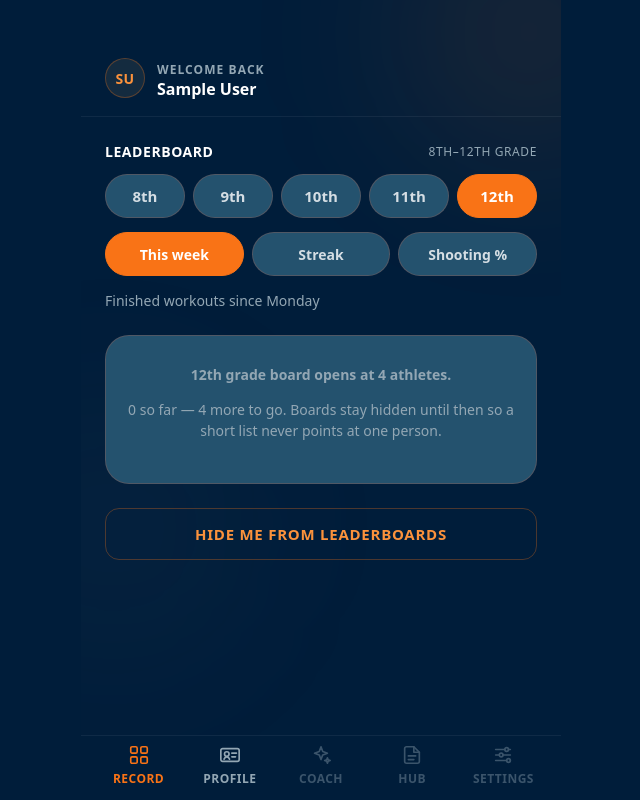
After one commit to Kaiden-King/ascendiq, a Django app: page /leaderboard/ in a window 1280 px wide. The commit adds this page. Shown: the whole page, without its empty margins (319-959 px from the left). Run offline with Django 5.2, Linux system fonts and the light colour scheme; a user stored in the database is signed in; tables that the repository leaves empty hold one stand-in row (values such as "Sample post").

Commit message:
Leaderboards by grade, 8th-12th, opt-in
- One board per grade (8th-12th, from class year; younger never appear),
  ranked by workouts this week, current streak, or 30-day shooting %
  (50+ shots to qualify)
- Opt-in only (Athlete.on_leaderboard, default off), shown as first name
  and last initial with initials badge; no school, no photo
- A board stays hidden until 4 athletes in that grade have opted in
- One query per stat for the whole board
- Switch on/off from the profile or the board; dashboard card
- stats.py: grade_for, grad_year_for, streak, short_name
- seed_test_users: all Class of 2027 and opted in, distinct records,
  --refresh rebuilds their workouts around today; never touches a
  non-@example.com account
- 13 new tests (46 total)

Co-Authored-By: Claude Opus 5.5 <noreply@anthropic.com>

```diff
--- a/athletes/models.py
+++ b/athletes/models.py
@@ -18,6 +18,7 @@ class Athlete(models.Model):
     wingspan_in = models.IntegerField(null=True, blank=True)
     gpa = models.DecimalField(max_digits=3, decimal_places=2, null=True, blank=True)
     is_public = models.BooleanField(default=False)  # opt in, never out
+    on_leaderboard = models.BooleanField(default=False)  # opt in: "Kaiden K." shown to others in the same grade
     created_at = models.DateTimeField(auto_now_add=True)
 
     def __str__(self):
--- a/athletes/urls.py
+++ b/athletes/urls.py
@@ -9,6 +9,8 @@ urlpatterns = [
     path("logout/", auth_views.LogoutView.as_view(), name="logout"),
     path("dashboard/", views.dashboard, name="dashboard"),
     path("history/", views.history, name="history"),
+    path("leaderboard/", views.leaderboard, name="leaderboard"),
+    path("leaderboard/toggle/", views.leaderboard_toggle, name="leaderboard_toggle"),
     path("profile/", views.profile, name="profile"),
     path("profile/edit/", views.profile_edit, name="profile_edit"),
     path("profile/highlights/add/", views.highlight_add, name="highlight_add"),
--- a/athletes/views.py
+++ b/athletes/views.py
@@ -1,8 +1,10 @@
+import datetime
+
 from django.contrib.auth import login
 from django.contrib.auth.decorators import login_required
 from django.core.paginator import Paginator
 from django.db import transaction
-from django.db.models import F, Q, Sum
+from django.db.models import Count, F, Q, Sum
 from django.http import HttpResponse, HttpResponseBadRequest
 from django.shortcuts import get_object_or_404, redirect, render
 from django.template.loader import render_to_string
@@ -12,7 +14,10 @@ from django.views.decorators.http import require_POST
 
 from .forms import POSITIONS, HighlightForm, ProfileForm, SignupForm
 from .models import Athlete, Highlight, Workout, WorkoutSet
-from .stats import minutes_between, pct_change, shooting_pct, shooting_totals
+from .stats import (
+    LEADERBOARD_GRADES, grad_year_for, grade_for, minutes_between, pct_change,
+    shooting_pct, shooting_totals, short_name, streak, week_start,
+)
 from .workout_templates import GUARD_60, GUARD_60_FOCUS, create_todays_workout, todays_workout
 
 
@@ -354,6 +359,7 @@ def profile_context(athlete, highlight_form):
         "season_pct": shooting_pct(finished["made"] or 0, finished["attempted"]),
         "highlight_form": highlight_form,
         "can_add_highlight": len(highlights) < MAX_HIGHLIGHTS,
+        "my_short_name": short_name(athlete.full_name),
     }
 
 
@@ -407,3 +413,124 @@ def highlight_delete(request, highlight_id):
     highlight = get_object_or_404(Highlight, id=highlight_id, athlete__user=request.user)
     highlight.delete()
     return redirect("profile")
+
+
+# --- Leaderboards -----------------------------------------------------------
+
+LEADERBOARD_MIN_ATHLETES = 4  # fewer than this and a board would point at specific kids
+# key: (chip label, what the board is ranking — shown under the chips)
+LEADERBOARD_STATS = {
+    "workouts": ("This week", "Finished workouts since Monday"),
+    "streak": ("Streak", "Days in a row with a finished workout"),
+    "shooting": ("Shooting %", "Last 30 days · 50+ shots to rank"),
+}
+SHOOTING_MIN_ATTEMPTS = 50  # so one 5-for-5 day can't top the board
+
+
+def leaderboard_rows(grade, stat, today):
+    """Ranked rows for one grade and one stat. Only opted-in athletes, 8th grade and up.
+
+    Each row holds only what the board shows: a short name, initials, the number,
+    and the athlete id (to highlight "you"). No school, no full name, no photo.
+    """
+    athletes = list(
+        Athlete.objects.filter(on_leaderboard=True, grad_year=grad_year_for(grade, today))
+    )
+    if not athletes:
+        return []
+
+    week_from = week_start(today)
+    month_from = today - datetime.timedelta(days=29)
+    finished = Workout.objects.filter(athlete__in=athletes, status="completed")
+
+    # One query per stat for the whole board, not one per athlete.
+    workouts_this_week = dict(
+        finished.filter(date__gte=week_from).values("athlete").annotate(n=Count("id")).values_list("athlete", "n")
+    )
+    shots = {
+        row["athlete"]: (row["made"] or 0, row["attempted"] or 0)
+        for row in finished.filter(date__gte=month_from).values("athlete").annotate(
+            made=Sum("workoutset__made"), attempted=Sum("workoutset__attempted")
+        )
+    }
+    recent_dates = {}
+    for athlete_id, day in finished.filter(date__gte=today - datetime.timedelta(days=366)).values_list("athlete", "date"):
+        recent_dates.setdefault(athlete_id, []).append(day)
+
+    rows = []
+    for athlete in athletes:
+        made, attempted = shots.get(athlete.id, (0, 0))
+        if stat == "workouts":
+            value = workouts_this_week.get(athlete.id, 0)
+            label = f"{value} workout{'s' if value != 1 else ''}"
+        elif stat == "streak":
+            value = streak(recent_dates.get(athlete.id, []), today)
+            label = f"{value} day{'s' if value != 1 else ''}"
+        else:  # shooting
+            if attempted < SHOOTING_MIN_ATTEMPTS:
+                continue  # not enough shots to rank fairly
+            value = shooting_pct(made, attempted)
+            label = f"{value}% · {made}/{attempted}"
+        rows.append({
+            "athlete_id": athlete.id,
+            "name": short_name(athlete.full_name),
+            "initials": athlete.initials,
+            "value": value,
+            "label": label,
+        })
+
+    rows.sort(key=lambda row: (-row["value"], row["name"]))
+    for position, row in enumerate(rows, start=1):
+        row["rank"] = position
+    return rows
+
+
+@login_required
+def leaderboard(request):
+    athlete = get_object_or_404(Athlete, user=request.user)
+    today = timezone.localdate()
+    my_grade = grade_for(athlete.grad_year, today)
+
+    try:
+        grade = int(request.GET.get("grade", my_grade or 12))
+    except ValueError:
+        grade = 12
+    if grade not in LEADERBOARD_GRADES:
+        grade = 12
+    stat = request.GET.get("stat", "workouts")
+    if stat not in LEADERBOARD_STATS:
+        stat = "workouts"
+
+    opted_in = Athlete.objects.filter(on_leaderboard=True, grad_year=grad_year_for(grade, today)).count()
+    is_open = opted_in >= LEADERBOARD_MIN_ATHLETES
+    rows = leaderboard_rows(grade, stat, today) if is_open else []
+
+    return render(request, "leaderboard.html", {
+        "athlete": athlete,
+        "active_tab": "record",
+        "grades": LEADERBOARD_GRADES,
+        "grade": grade,
+        "stats": LEADERBOARD_STATS,
+        "stat": stat,
+        "stat_note": LEADERBOARD_STATS[stat][1],
+        "rows": rows,
+        "is_open": is_open,
+        "opted_in": opted_in,
+        "needed": LEADERBOARD_MIN_ATHLETES - opted_in,
+        "my_grade": my_grade,
+        "my_short_name": short_name(athlete.full_name),
+        "shooting_min": SHOOTING_MIN_ATTEMPTS,
+    })
+
+
+@login_required
+@require_POST
+def leaderboard_toggle(request):
+    """Switch "Show me on leaderboards" on or off. Only ever your own."""
+    athlete = get_object_or_404(Athlete, user=request.user)
+    athlete.on_leaderboard = request.POST.get("on") == "1"
+    athlete.save(update_fields=["on_leaderboard"])
+    # Go back to whichever page the switch was on.
+    if request.POST.get("next") == "leaderboard":
+        return redirect("leaderboard")
+    return redirect("profile")
--- a/static/css/ascendiq.css
+++ b/static/css/ascendiq.css
@@ -662,3 +662,32 @@ a.btn-primary { display: flex; align-items: center; justify-content: center; }
   font: inherit; font-size: 16px; color: var(--text);
   background: var(--well); border: 1px solid var(--card-line); border-radius: var(--r-sm);
 }
+
+/* ===================== leaderboard ===================== */
+.chips { display: flex; gap: 8px; overflow-x: auto; scrollbar-width: none; padding-bottom: 2px; }
+.chips::-webkit-scrollbar { display: none; }
+.chip {
+  flex-shrink: 0; display: inline-flex; align-items: center;
+  min-height: 44px; padding: 0 16px; border-radius: 999px;
+  background: var(--card); border: 1px solid var(--card-line);
+  color: var(--body); font-size: 15px; font-weight: 700;
+}
+.chip[aria-current="page"] { background: var(--orange); border-color: var(--orange); color: var(--text); }
+.chips--stat .chip { font-size: 14px; }
+
+.board { margin: 0; padding: 0; list-style: none; }
+.board .board__row { min-height: 60px; }
+.board .board__rank { width: 20px; font-size: 16px; }
+.board .board__av {
+  width: 36px; height: 36px; display: grid; place-items: center;
+  color: var(--muted); font-size: 13px; font-weight: 700;
+}
+.board .board__nm { font-size: 16px; }
+.board .board__stat b { font-size: 15px; color: var(--text); }
+.board .board__row--you .board__av { color: var(--orange-lt); }
+.board .board__row--you .board__stat b { color: var(--orange-lt); }
+.empty p + p { margin-top: 6px; }
+.lb-optin b { color: var(--text); }
+/* leaderboard chips: fill the row evenly instead of scrolling off the edge */
+.chips .chip { flex: 1; justify-content: center; padding: 0 8px; }
+.lb-stat-note { margin: 0; font-size: 14px; color: var(--muted); }
--- /dev/null
+++ b/templates/leaderboard.html
@@ -0,0 +1,78 @@
+{% extends "base.html" %}
+
+{% block title %}Leaderboard · AscendIQ{% endblock %}
+
+{% block content %}
+  <div class="sect">
+    <div class="sect__hd">
+      <h2>Leaderboard</h2>
+      <span class="sect__note">8th–12th grade</span>
+    </div>
+
+    {# Grade boards: one per grade, 8th to 12th #}
+    <nav class="chips" aria-label="Grade">
+      {% for g in grades %}
+        <a class="chip" href="?grade={{ g }}&stat={{ stat }}" {% if g == grade %}aria-current="page"{% endif %}>{{ g }}th</a>
+      {% endfor %}
+    </nav>
+
+    {# Which stat the board ranks by #}
+    <nav class="chips chips--stat" aria-label="Rank by">
+      {% for key, names in stats.items %}
+        <a class="chip" href="?grade={{ grade }}&stat={{ key }}" {% if key == stat %}aria-current="page"{% endif %}>{{ names.0 }}</a>
+      {% endfor %}
+    </nav>
+    <p class="lb-stat-note">{{ stat_note }}</p>
+  </div>
+
+  {% if not athlete.on_leaderboard %}
+    <form class="card card--pad lb-optin" method="post" action="{% url 'leaderboard_toggle' %}">
+      {% csrf_token %}
+      <input type="hidden" name="on" value="1">
+      <input type="hidden" name="next" value="leaderboard">
+      <p class="today__sub">You're not on the leaderboards. Others in your grade would see you as
+        <b>{{ my_short_name }}</b>, with your numbers. No school, no photo.</p>
+      {% if my_grade is None %}
+        <p class="today__sub">Add your class year in <a class="link-more" href="{% url 'profile_edit' %}">Edit profile</a> first.</p>
+      {% elif my_grade < 8 %}
+        <p class="today__sub">Leaderboards start in 8th grade.</p>
+      {% else %}
+        <button type="submit" class="btn-primary">Show me on leaderboards</button>
+      {% endif %}
+    </form>
+  {% endif %}
+
+  {% if is_open %}
+    {% if rows %}
+      <ol class="board card">
+        {% for row in rows %}
+          <li class="board__row{% if row.athlete_id == athlete.id %} board__row--you{% endif %}">
+            <span class="board__rank">{{ row.rank }}</span>
+            <span class="board__av" aria-hidden="true">{{ row.initials }}</span>
+            <span class="board__who">
+              <span class="board__nm">{{ row.name }}{% if row.athlete_id == athlete.id %} · You{% endif %}</span>
+            </span>
+            <span class="board__stat"><b>{{ row.label }}</b></span>
+          </li>
+        {% endfor %}
+      </ol>
+      {% if stat == "shooting" %}<p class="today__sub">Needs {{ shooting_min }}+ shots in the last 30 days to rank.</p>{% endif %}
+    {% else %}
+      <div class="card empty"><p>Nobody has {{ shooting_min }}+ shots in the last 30 days yet.</p></div>
+    {% endif %}
+  {% else %}
+    <div class="card empty">
+      <p><b>{{ grade }}th grade board opens at 4 athletes.</b></p>
+      <p>{{ opted_in }} so far — {{ needed }} more to go. Boards stay hidden until then so a short list never points at one person.</p>
+    </div>
+  {% endif %}
+
+  {% if athlete.on_leaderboard %}
+    <form method="post" action="{% url 'leaderboard_toggle' %}">
+      {% csrf_token %}
+      <input type="hidden" name="on" value="0">
+      <input type="hidden" name="next" value="leaderboard">
+      <button type="submit" class="btn-ghost">Hide me from leaderboards</button>
+    </form>
+  {% endif %}
+{% endblock %}
```
Also changed, not shown: athletes/management/commands/seed_test_users.py (+87 -55 lines), athletes/stats.py (+47 -0 lines), athletes/tests.py (+114 -1 lines), templates/dashboard.html (+10 -0 lines), templates/profile.html (+17 -0 lines), athletes/migrations/0005_athlete_on_leaderboard.py (added).
